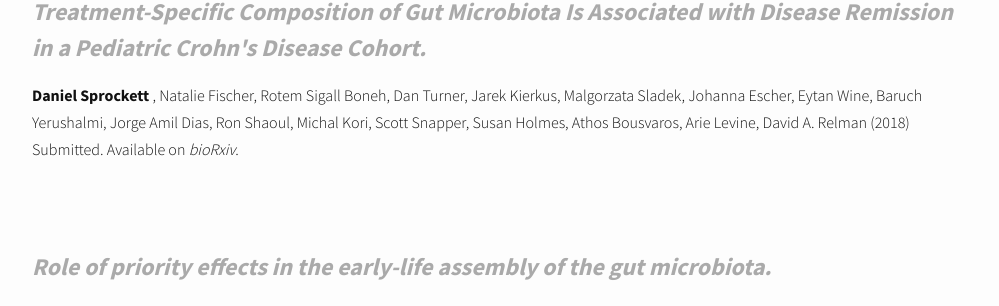
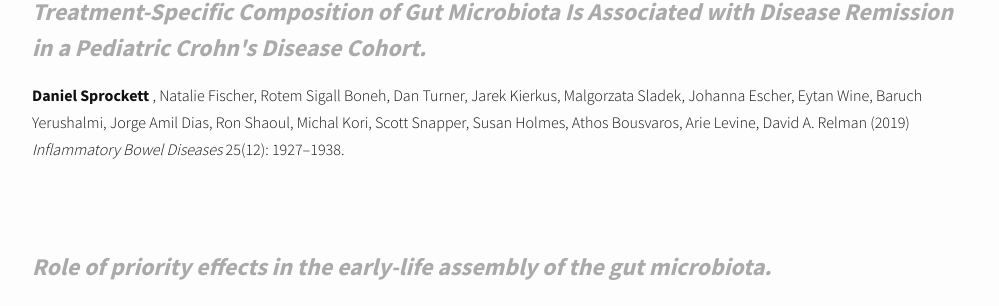
Before and after one commit to DanielSprockett/danielsprockett.github.io, a Jekyll site: the page built from publications.md, in a window 1280 px wide and 900 px high, scrolled down 683 px. Shown: the part 175-481 px from the top of the window, without its empty margins (138-1137 px from the left). Built offline with Jekyll 4.4.1, drawn with Linux system fonts in a browser that asks for light colours; nearby versions of some CDN libraries; comment, search, counter and statistics services are not loaded.

Commit message:
update publication

```diff
--- a/publications.md
+++ b/publications.md
@@ -43,13 +43,14 @@ Submitted. Available on <i>bioRxiv</i>.
       Treatment-Specific Composition of Gut Microbiota Is Associated with Disease Remission in a Pediatric Crohn's Disease Cohort.
     </b>
     </i>
-</font>](https://www.biorxiv.org/content/early/2018/09/10/412890)
+</font>](https://academic.oup.com/ibdjournal/article/25/12/1927/5528593)
 <font size="3">
   <b>
     Daniel Sprockett
   </b>
-  , Natalie Fischer, Rotem Sigall Boneh, Dan Turner, Jarek Kierkus, Malgorzata Sladek, Johanna Escher, Eytan Wine, Baruch Yerushalmi, Jorge Amil Dias, Ron Shaoul, Michal Kori, Scott Snapper, Susan Holmes, Athos Bousvaros, Arie Levine, David A. Relman (2018)
-Submitted. Available on <i>bioRxiv</i>.
+  , Natalie Fischer, Rotem Sigall Boneh, Dan Turner, Jarek Kierkus, Malgorzata Sladek, Johanna Escher, Eytan Wine, Baruch Yerushalmi, Jorge Amil Dias, Ron Shaoul, Michal Kori, Scott Snapper, Susan Holmes, Athos Bousvaros, Arie Levine, David A. Relman (2019)
+<i>Inflammatory Bowel Diseases</i>
+   25(12): 1927–1938.
 </font>
 <br>
 
```
